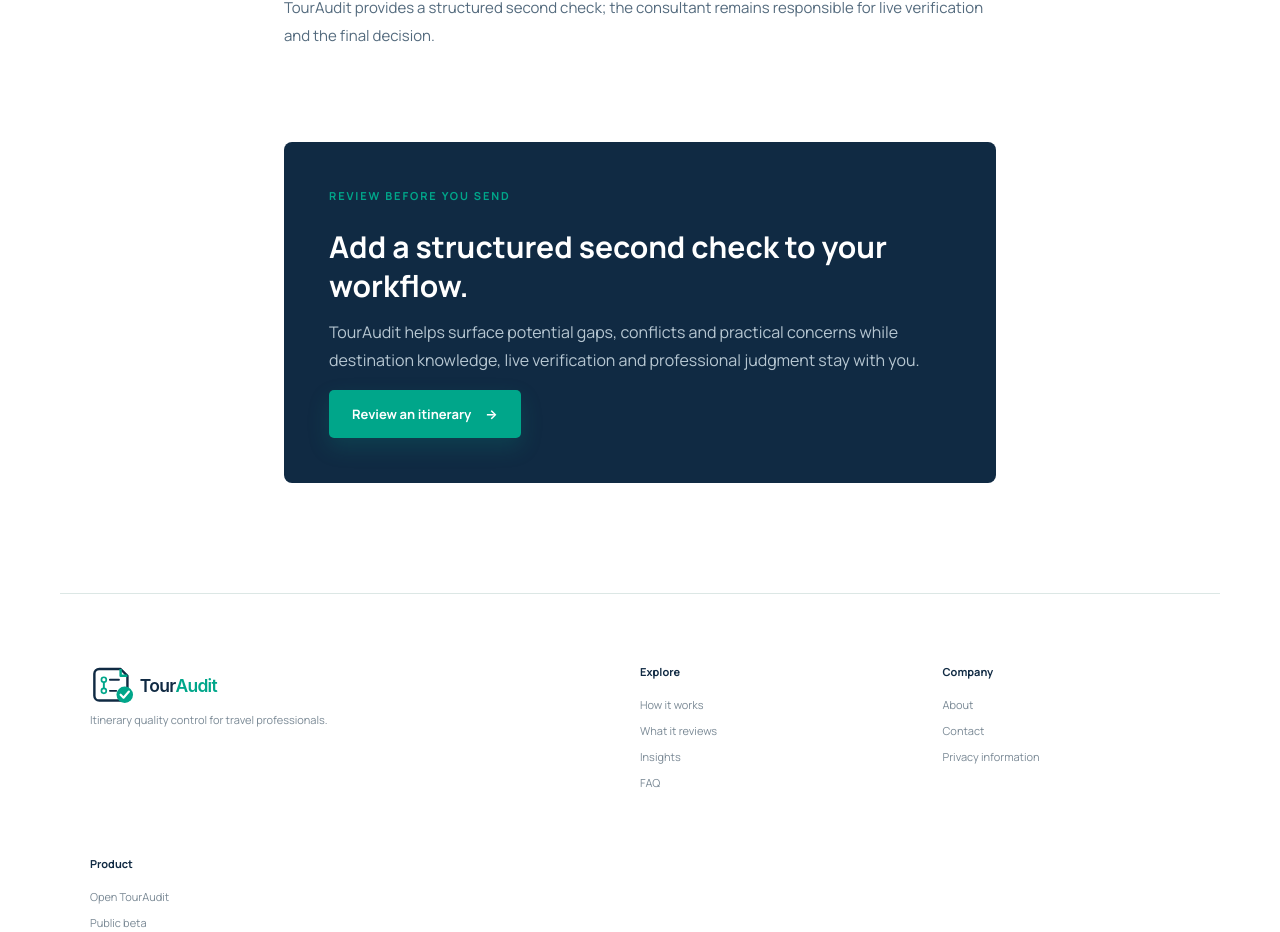
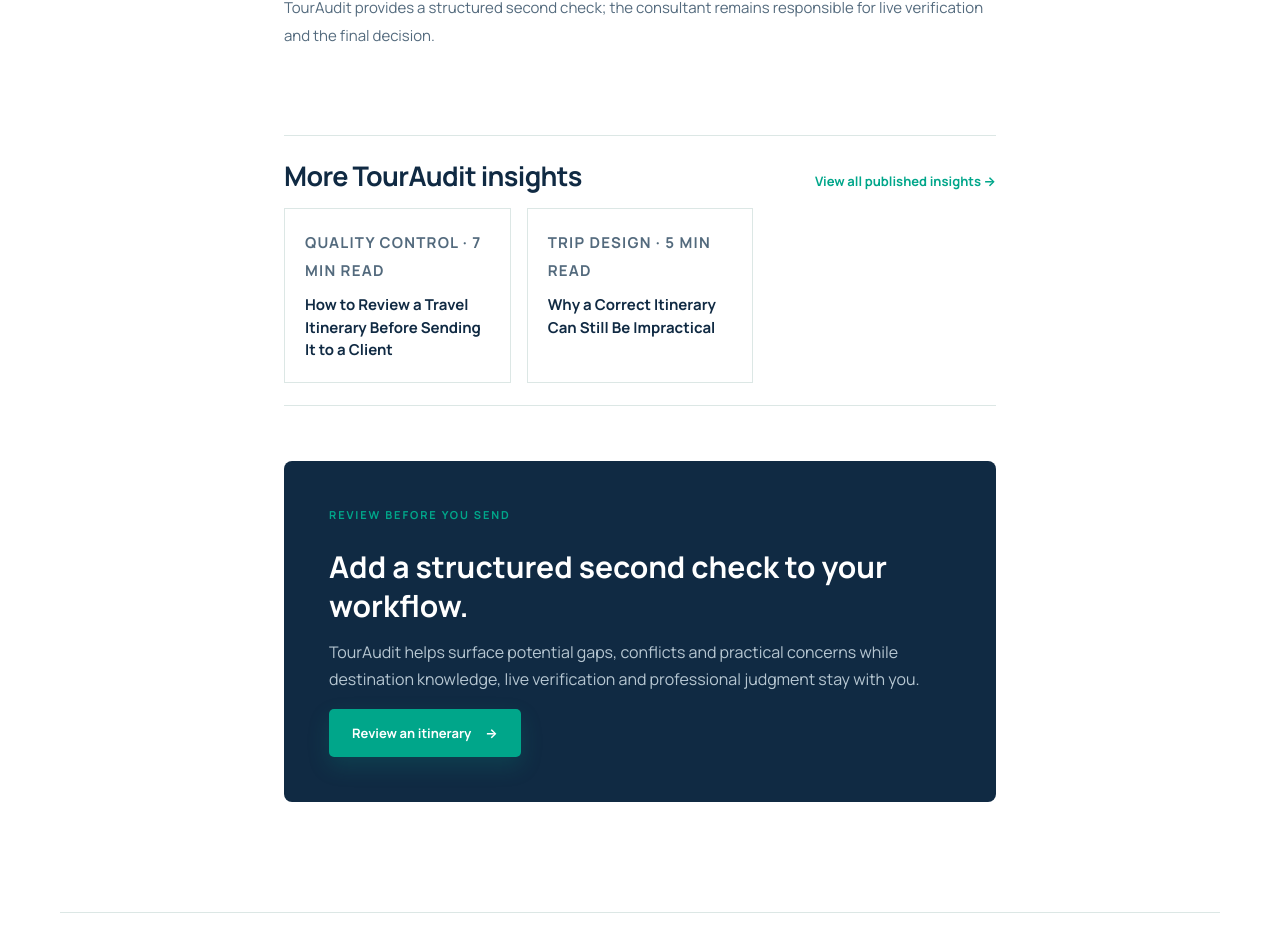
Before and after one commit to TripAudit/tripaudit-website, a Next.js app in the folder TripAudit-Vercel-Website/: page /insights/10-common-itinerary-problems in a window 1280 px wide. Shown: the part 2992-3924 px from the top of the page. Built offline with nearby package versions, Linux system fonts and the light colour scheme.

Commit message:
Improve insights discovery and article navigation

```diff
--- a/TripAudit-Vercel-Website/app/insights/ArticlePage.tsx
+++ b/TripAudit-Vercel-Website/app/insights/ArticlePage.tsx
@@ -1,11 +1,16 @@
 import Link from "next/link";
-import type { Article } from "./article-data";
-import { formatPublishDate } from "./publication";
+import { articles, type Article } from "./article-data";
+import { formatPublishDate, isArticlePublished } from "./publication";
 import SiteFooter from "../components/SiteFooter";
 import SiteHeader from "../components/SiteHeader";
 
 export default function ArticlePage({ article }: { article: Article }) {
   const publishDate = formatPublishDate(article.publishDate);
+  const currentSlug = Object.entries(articles).find(([, candidate]) => candidate === article)?.[0];
+  const otherArticles = Object.entries(articles)
+    .filter(([slug, candidate]) => slug !== currentSlug && isArticlePublished(candidate))
+    .sort(([, a], [, b]) => new Date(b.publishDate ?? 0).getTime() - new Date(a.publishDate ?? 0).getTime())
+    .slice(0, 3);
 
   return <main className="article-page">
     <SiteHeader />
@@ -27,6 +32,18 @@
           <h2>Related reading</h2>
           {article.related.map((item) => <Link key={item.href} href={item.href}>{item.label} →</Link>)}
         </nav>}
+        <section className="more-insights" aria-labelledby="more-insights-heading">
+          <div className="more-insights-heading">
+            <h2 id="more-insights-heading">More TourAudit insights</h2>
+            <Link href="/insights">View all published insights →</Link>
+          </div>
+          <div className="more-insights-list">
+            {otherArticles.map(([slug, candidate]) => <article key={slug}>
+              <p>{candidate.category} · {candidate.readTime}</p>
+              <h3><Link href={`/insights/${slug}`}>{candidate.title}</Link></h3>
+            </article>)}
+          </div>
+        </section>
         <aside className="article-cta">
           <p className="eyebrow">Review before you send</p>
           <h2>Add a structured second check to your workflow.</h2>
```
